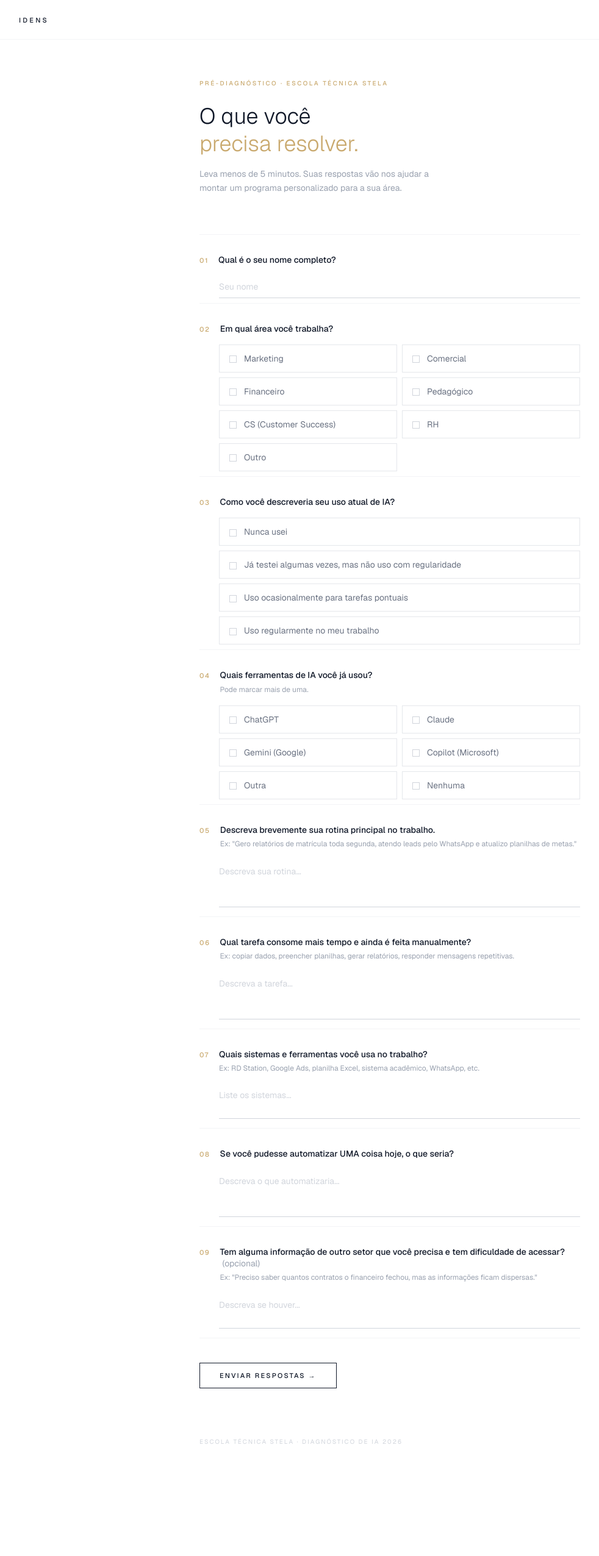
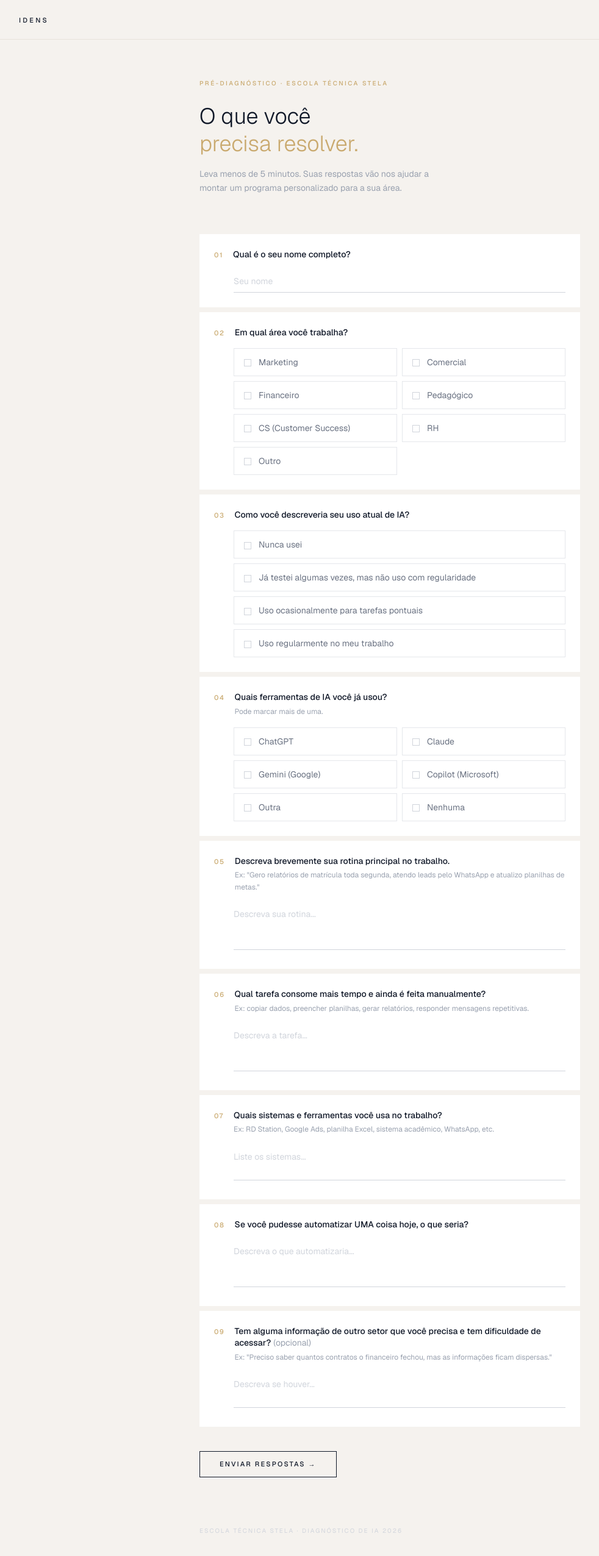
Before and after one commit to flaviamonteiros/form-esc-tec, a Next.js app: page / in a window 1280 px wide. Shown: the top 2552 px of the page at 61% size, without its empty margins (1-983 px from the left). Before the commit the page ends 2468 px from the top, so only its background shows below. Built offline with nearby package versions, Linux system fonts and the light colour scheme.

Commit message:
design: fundo creme #F5F2EE com cards brancos para melhor legibilidade
Co-Authored-By: G4 OS <g4os@g4business.com>

```diff
--- a/app/globals.css
+++ b/app/globals.css
@@ -1,7 +1,7 @@
 @import "tailwindcss";
 
 :root {
-  --background: #ffffff;
+  --background: #F5F2EE;
   --foreground: #111111;
   --accent: #C9A96E;
 }
--- a/app/page.tsx
+++ b/app/page.tsx
@@ -63,7 +63,7 @@ function Question({
   children: React.ReactNode;
 }) {
   return (
-    <div className="border-t border-gray-100 pt-8 pb-2">
+    <div className="bg-white px-6 py-6 mb-2">
       <div className="flex gap-4 mb-4">
         <span className="text-[11px] tracking-[0.15em] text-[#C9A96E] font-medium mt-0.5 shrink-0">{number}</span>
         <div>
@@ -215,7 +215,7 @@ export default function Home() {
 
   if (submitted) {
     return (
-      <main className="min-h-screen bg-white flex items-center justify-center px-6">
+      <main className="min-h-screen bg-[#F5F2EE] flex items-center justify-center px-6">
         <div className="max-w-md w-full">
           <SectionLabel>Diagnóstico · Escola Técnica Stela</SectionLabel>
           <h2 className="text-3xl font-light text-gray-900 mb-4 leading-tight">
@@ -231,9 +231,9 @@ export default function Home() {
   }
 
   return (
-    <main className="min-h-screen bg-white">
+    <main className="min-h-screen bg-[#F5F2EE]">
       {/* Header */}
-      <header className="border-b border-gray-100 px-8 py-5">
+      <header className="border-b border-[#E8E3DB] px-8 py-5">
         <span className="text-[11px] tracking-[0.3em] uppercase text-gray-900 font-medium">Idens</span>
       </header>
 
@@ -395,7 +395,7 @@ export default function Home() {
           </Question>
 
           {/* Submit */}
-          <div className="border-t border-gray-100 pt-10 pb-4">
+          <div className="pt-8 pb-4">
             {error && (
               <p className="text-xs text-red-500 tracking-wide mb-6">{error}</p>
             )}
```
